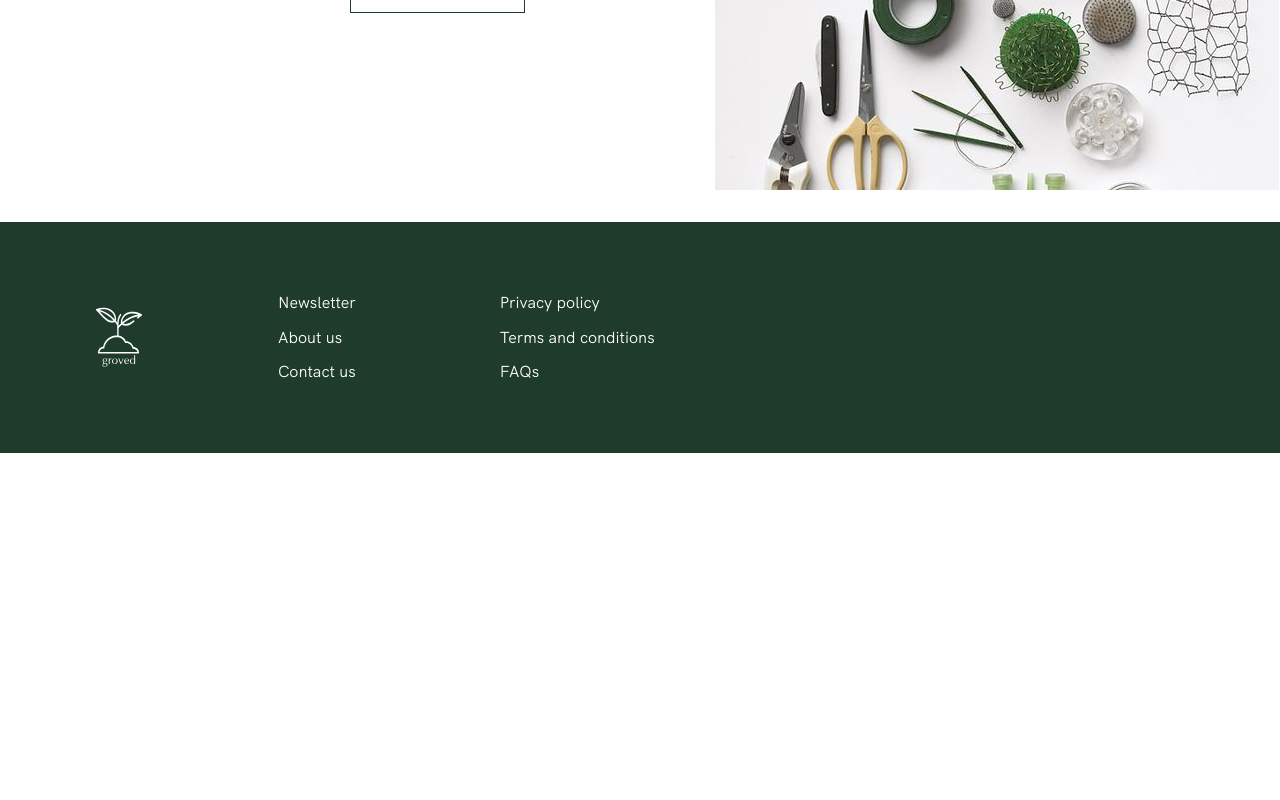
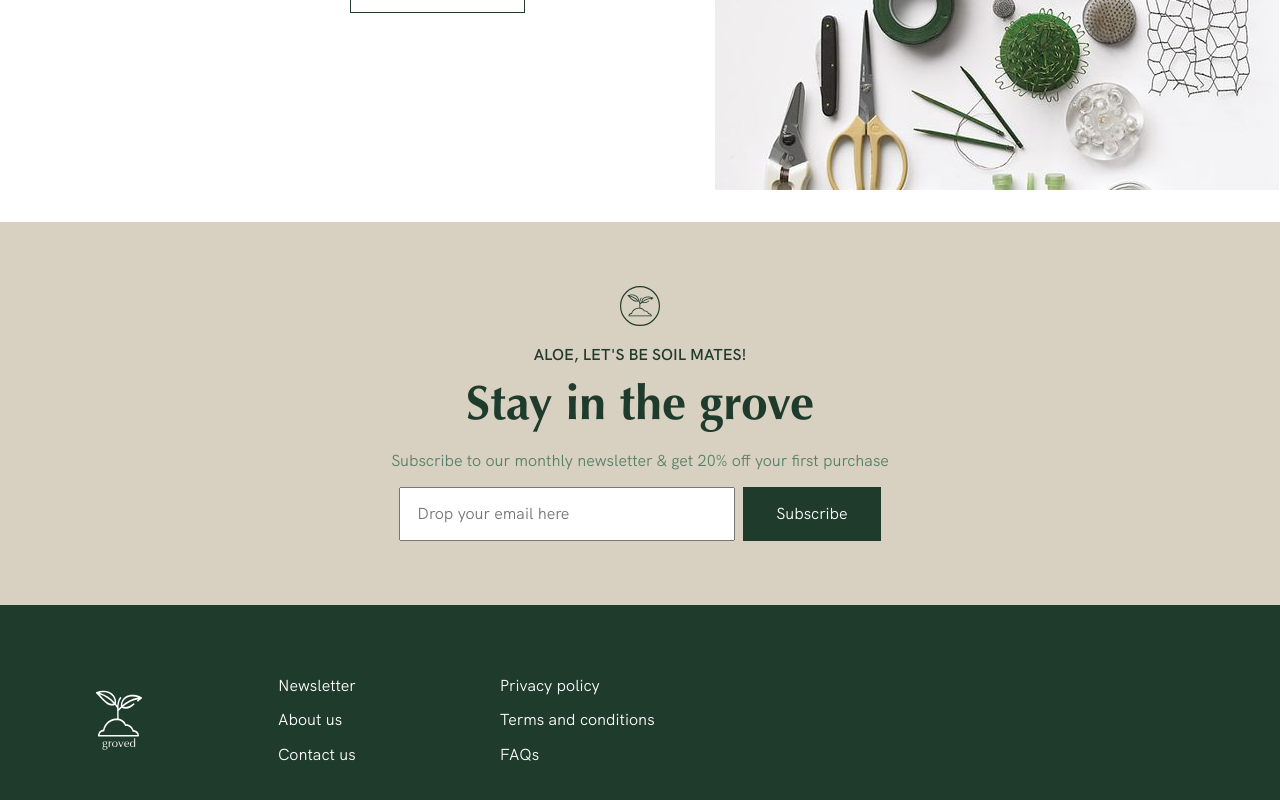
Before and after one commit to yvettetan/groved, a React (Create React App) app: page / in a window 1280 px wide. Shown: the part 2281-3081 px from the top of the page. Before the commit the page ends 2734 px from the top, so only its background shows below. Built offline with nearby package versions, Linux system fonts and the light colour scheme.

Commit message:
Create newsletter section for landing page

```diff
--- a/src/landing/LandingContainer.tsx
+++ b/src/landing/LandingContainer.tsx
@@ -1,12 +1,14 @@
 import React from "react";
 import Hero from "./Hero";
 import Body from "./Body";
+import Newsletter from "./Newsletter";
 
 const LandingContainer = () => {
   return (
     <div>
       <Hero />
       <Body />
+      <Newsletter />
     </div>
   );
 };
--- /dev/null
+++ b/src/landing/Newsletter.tsx
@@ -0,0 +1,121 @@
+import React from "react";
+import styled from "styled-components";
+import logo from "../assets/images/logo-circle.svg";
+import { Formik } from "formik";
+import * as Yup from "yup";
+
+const NewsletterContainer = styled.section`
+  background-color: #d8d0c1;
+  text-align: center;
+  padding: 4rem 0;
+
+  .greeting {
+    margin: 1rem;
+  }
+  .newsletter-title {
+    font-family: ${(props) => props.theme.fontFamily.headline};
+    font-size: 3rem;
+    font-weight: 700;
+    margin: 0;
+  }
+
+  .newsletter-promo {
+    color: ${(props) => props.theme.color.primaryLight};
+  }
+
+  input {
+    padding: 1rem;
+    margin-right: 0.5rem;
+    width: 300px;
+  }
+
+  input.error {
+    border-color: red;
+  }
+
+  .input-feedback {
+    color: red;
+  }
+`;
+
+const Button = styled.button`
+  padding: 1rem 2rem;
+  cursor: pointer;
+  font-family: ${(props) => props.theme.fontFamily.default};
+  font-weight: 400;
+  text-align: center;
+  color: ${(props) => props.theme.color.light};
+  background: ${(props) => props.theme.color.primary};
+  border: 1px solid ${(props) => props.theme.color.primary};
+`;
+
+const Newsletter = () => {
+  return (
+    <NewsletterContainer>
+      <div className="newsletter">
+        <img src={logo} alt="logo" />
+        <strong className="greeting" style={{ display: "block" }}>
+          ALOE, LET'S BE SOIL MATES!
+        </strong>
+        <p className="newsletter-title">Stay in the grove</p>
+        <p className="newsletter-promo">
+          Subscribe to our monthly newsletter &amp; get 20% off your first
+          purchase
+        </p>
+      </div>
+      <div>
+        <Formik
+          initialValues={{ email: "" }}
+          onSubmit={async (values) => {
+            await new Promise((resolve) => setTimeout(resolve, 500));
+            alert(JSON.stringify(values, null, 2));
+          }}
+          validationSchema={Yup.object().shape({
+            email: Yup.string().email().required("Required"),
+          })}
+        >
+          {(props) => {
+            const {
+              values,
+              touched,
+              errors,
+              isSubmitting,
+              handleChange,
+              handleBlur,
+              handleSubmit,
+            } = props;
+            return (
+              <form onSubmit={handleSubmit}>
+                {errors.email && touched.email && (
+                  <div className="input-feedback">Email is {errors.email}</div>
+                )}
+                <div style={{ display: "flex", justifyContent: "center" }}>
+                  <div>
+                    <input
+                      id="email"
+                      placeholder="Drop your email here"
+                      type="text"
+                      value={values.email}
+                      onChange={handleChange}
+                      onBlur={handleBlur}
+                      className={
+                        errors.email && touched.email
+                          ? "text-input error"
+                          : "text-input"
+                      }
+                    />
+                  </div>
+                  <Button type="submit" disabled={isSubmitting}>
+                    Subscribe
+                  </Button>
+                </div>
+              </form>
+            );
+          }}
+        </Formik>
+      </div>
+    </NewsletterContainer>
+  );
+};
+
+export default Newsletter;
```
